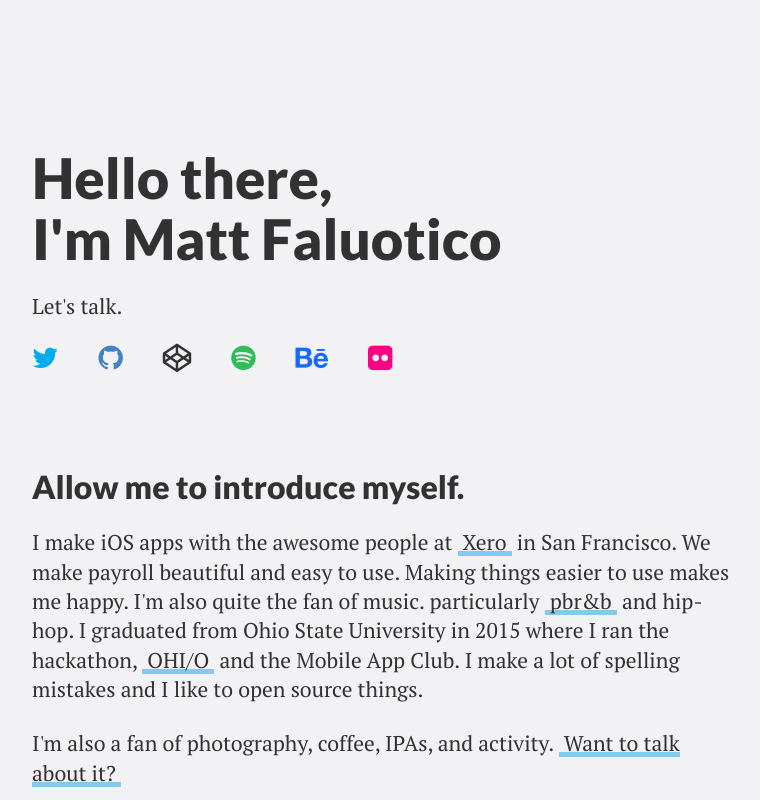
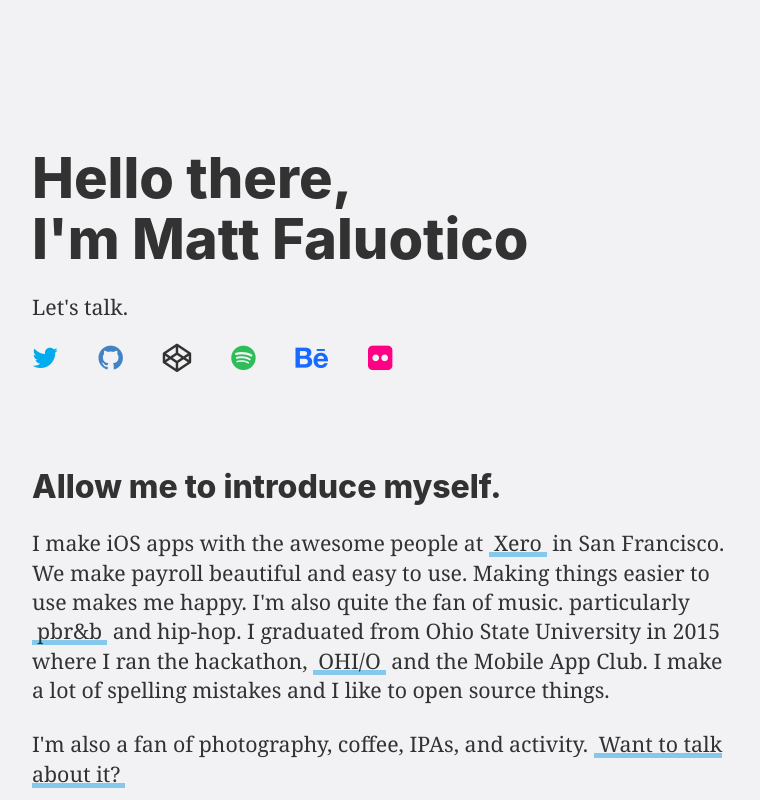
Before and after one commit to mattfaluotico/mattfaluotico.github.io, a website: page index.html in a window 1280 px wide. Shown: the top 800 px of the page, without its empty margins (258-1018 px from the left). Drawn offline with Linux system fonts and the light colour scheme.

Commit message:
Updated to system font

```diff
--- a/style/main.css
+++ b/style/main.css
@@ -13,7 +13,8 @@ article, aside, details, figcaption, figure, footer, header, hgroup, menu, nav,
 
 body {
   line-height: 1;
-  font-family: Helvetica,Arial,Sans-Serif; }
+  font-family: -apple-system, BlinkMacSystemFont, "Segoe UI", Roboto, Helvetica, Arial, sans-serif, "Apple Color Emoji", "Segoe UI Emoji", "Segoe UI Symbol"
+ }
 
 ol, ul {
   list-style: none; }
@@ -87,7 +88,8 @@ body {
 body {
   color: #323232;
   background-color: #f2f1f3;
-  font-family: "Lato", Gotham, Helvetica, sans-serif; }
+  font-family: -apple-system, BlinkMacSystemFont, "Segoe UI", Roboto, Helvetica, Arial, sans-serif, "Apple Color Emoji", "Segoe UI Emoji", "Segoe UI Symbol"
+ }
 
 p a {
   -webkit-transition: all 0.5s ease;
@@ -101,7 +103,7 @@ p a {
     background-color: #84c8ec; }
 
 p {
-  font-family: "PT Serif", Georgia, Times New Roman, serif;
+  font-family: Georgia, Times New Roman, serif;
   line-height: 22pt;
   font-size: 16pt;
   margin-bottom: 25px; }
@@ -109,7 +111,7 @@ p {
 h1 {
   font-size: 42pt;
   line-height: 100%;
-  font-weight: 900;
+  font-weight: 800;
   margin-top: 5px; }
   @media (max-width: 550px) {
     h1 {
@@ -124,7 +126,7 @@ h3 {
 
 h2 {
   font-size: 24pt;
-  font-weight: 900;
+  font-weight: 800;
   margin-bottom: 25px; }
 
 .social {
```
